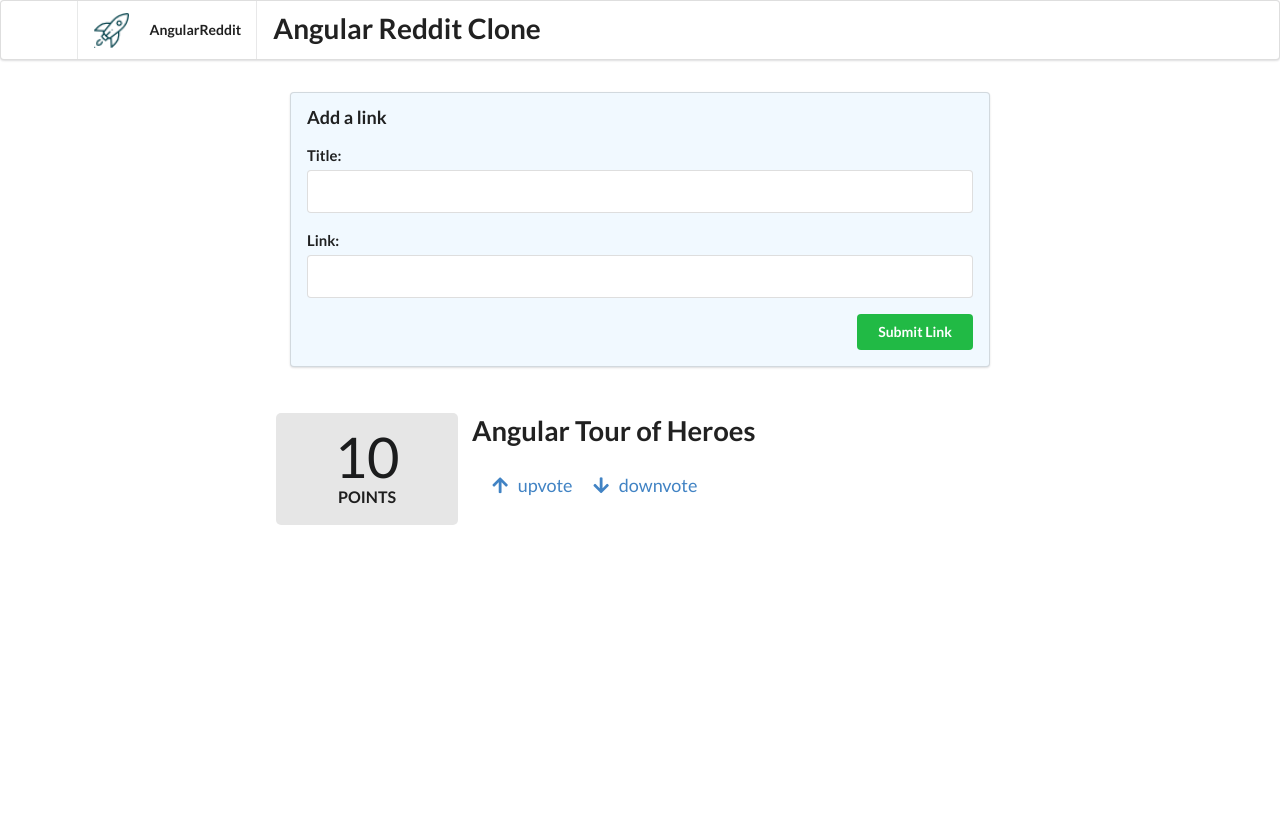
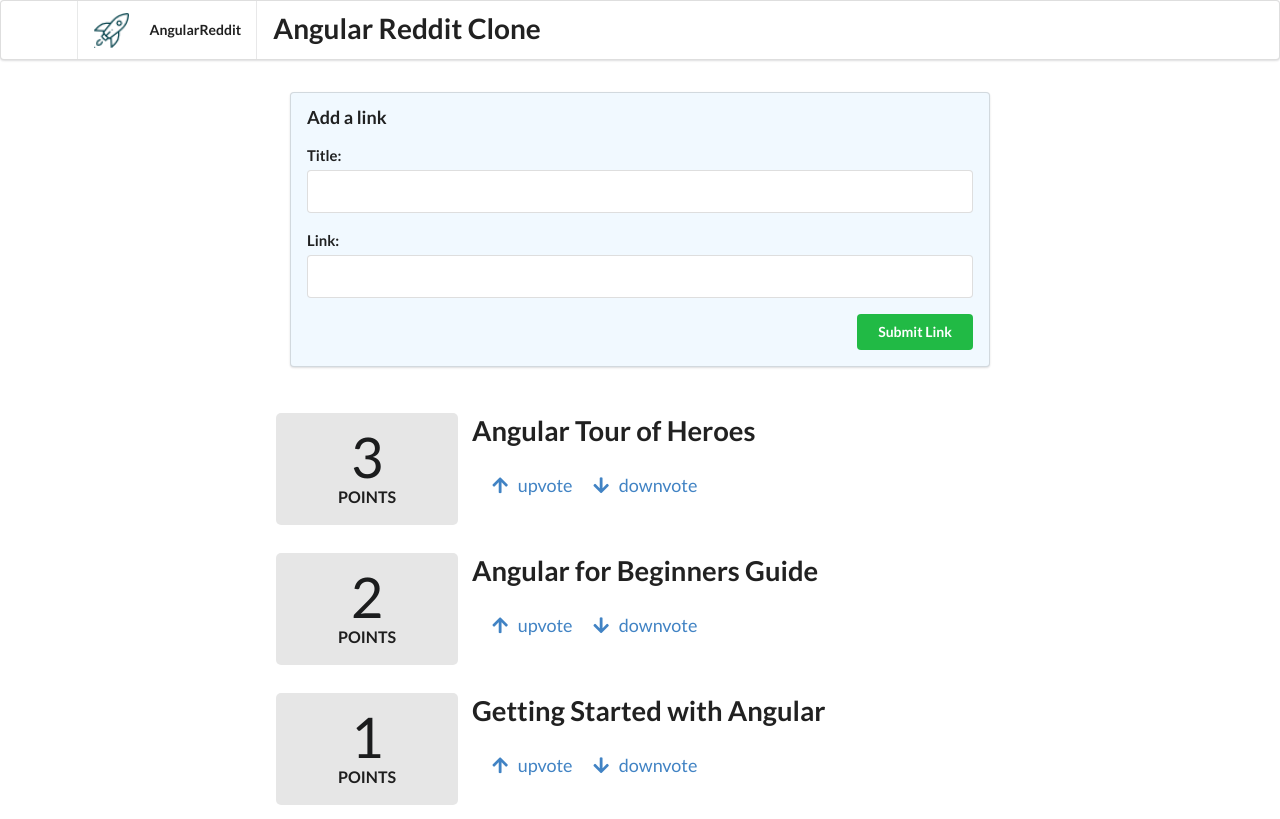
Before and after one commit to usbpendrive/angular-reddit-clone, an Angular app: page / in a window 1280 px wide. Built offline with nearby package versions, Linux system fonts and the light colour scheme.

Commit message:
Article listing.

```diff
--- a/src/app/app.component.html
+++ b/src/app/app.component.html
@@ -15,5 +15,5 @@
 </form>
 
 <div class="ui grid posts">
-  <app-article></app-article>
+  <app-article *ngFor="let article of articles" [article]="article"></app-article>
 </div>
--- a/src/app/app.component.ts
+++ b/src/app/app.component.ts
@@ -1,4 +1,5 @@
 import { Component } from '@angular/core';
+import {Article} from './article/article.model';
 
 @Component({
   selector: 'app-root',
@@ -6,6 +7,18 @@ import { Component } from '@angular/core';
   styleUrls: ['./app.component.css']
 })
 export class AppComponent {
+  articles: Article[];
+
+  constructor() {
+    this.articles = [
+      new Article('Angular Tour of Heroes', 'https://github.com/johnpapa/angular-tour-of-heroes', 3),
+      new Article('Angular for Beginners Guide',
+        'https://blog.angular-university.io/getting-started-with-angular-setup-a-development-environment-with-' +
+        'yarn-the-angular-cli-setup-an-ide/', 2),
+      new Article('Getting Started with Angular', 'https://www.ag-grid.com/angular-getting-started/', 1)
+    ];
+  }
+
   addArticle(title: HTMLInputElement, link: HTMLInputElement): boolean {
     console.log(`Adding article title: ${title.value} and link: ${link.value}`);
     return false;
--- a/src/app/article/article.component.ts
+++ b/src/app/article/article.component.ts
@@ -1,4 +1,4 @@
-import {Component, HostBinding, OnInit} from '@angular/core';
+import {Component, HostBinding, Input, OnInit} from '@angular/core';
 import {Article} from './article.model';
 
 @Component({
@@ -8,15 +8,9 @@ import {Article} from './article.model';
 })
 export class ArticleComponent implements OnInit {
   @HostBinding('attr.class') cssClass = 'row';
-  article: Article;
+  @Input() article: Article;
 
-  constructor() {
-    this.article = new Article(
-      'Angular Tour of Heroes',
-      'https://github.com/johnpapa/angular-tour-of-heroes',
-      10
-    );
-  }
+  constructor() {}
 
   votesUp() {
     this.article.voteUp();
```
